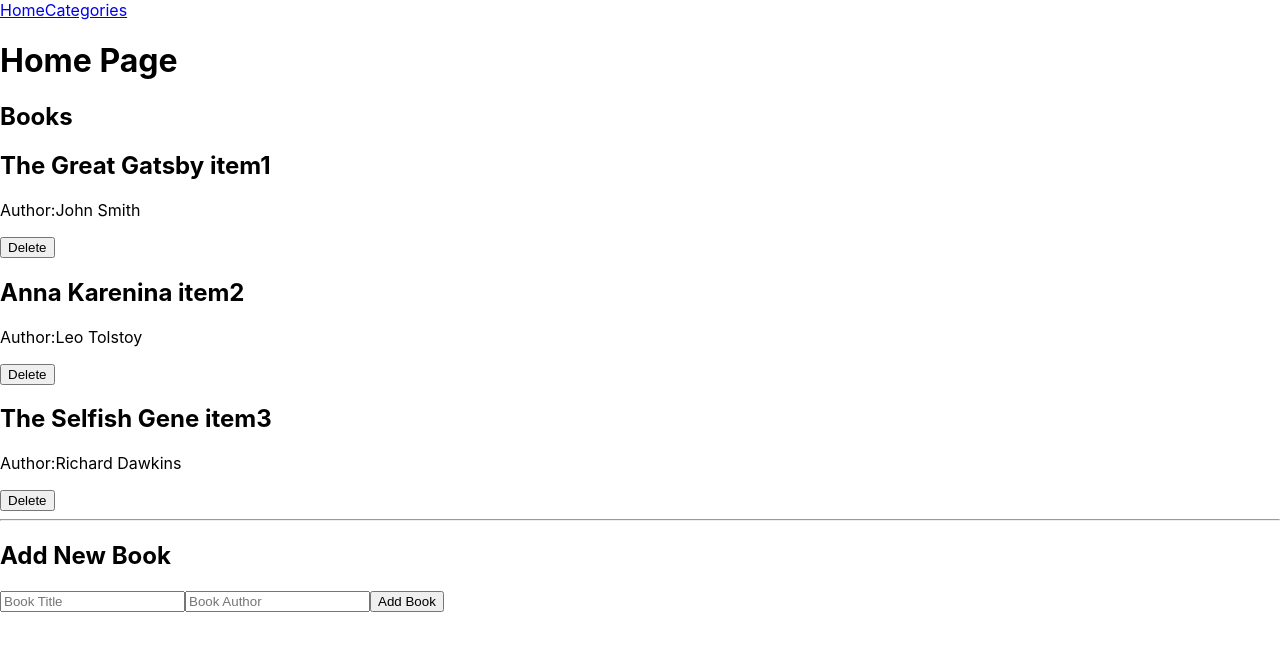
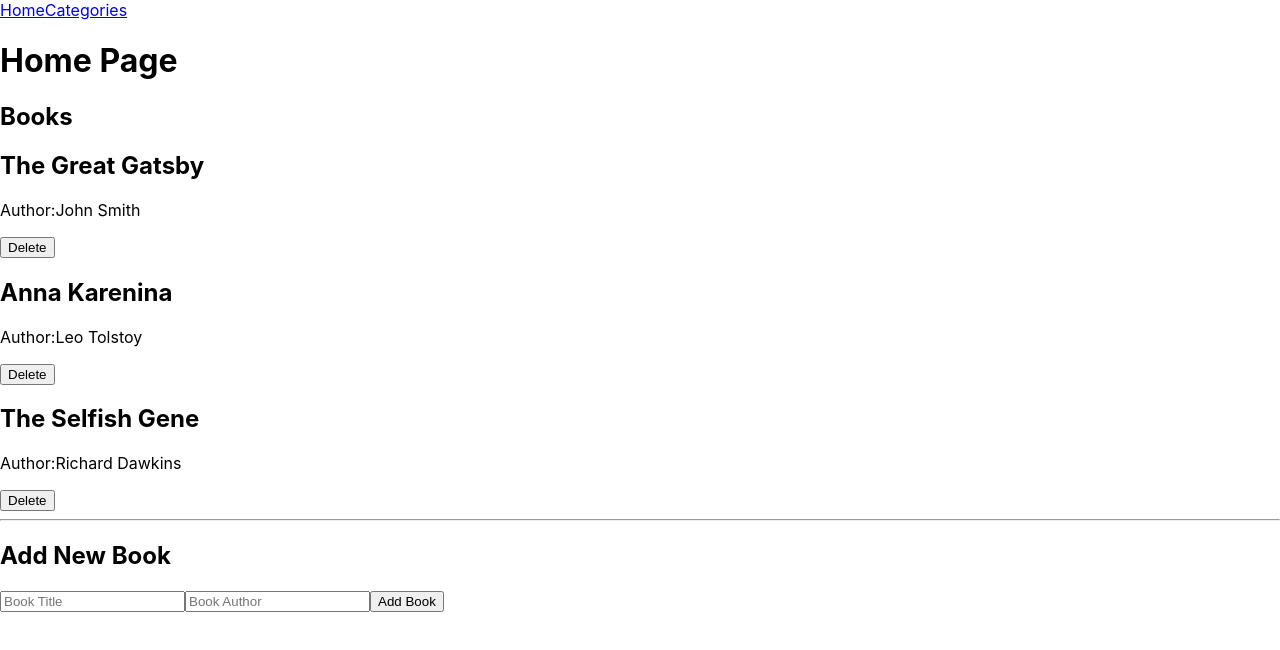
Before and after one commit to 78fatemanazari/react-bookstore, a React (Create React App) app: page / in a window 1280 px wide. Shown: the top 650 px of the page. Built offline with nearby package versions, Linux system fonts and the light colour scheme.

Commit message:
Addbook action add to the Bookform component

```diff
--- a/package.json
+++ b/package.json
@@ -13,6 +13,7 @@
     "react-redux": "^8.1.2",
     "react-router-dom": "^6.15.0",
     "react-scripts": "5.0.1",
+    "uuid": "^9.0.0",
     "web-vitals": "^2.1.4"
   },
   "scripts": {
--- a/src/components/BookForm.js
+++ b/src/components/BookForm.js
@@ -1,14 +1,24 @@
 import React, { useState } from 'react';
 import PropTypes from 'prop-types';
+import { useDispatch } from 'react-redux';
+import { addBook } from '../redux/books/booksSlice';
+import { v4 as uuidv4 } from 'uuid';
 
-const BookForm = ({ onAddBook }) => {
+const BookForm = () => {
   const [title, setTitle] = useState('');
   const [author, setAuthor] = useState('');
+
+  const dispatch = useDispatch();
 
   const handleSubmit = (e) => {
     e.preventDefault();
     if (title && author) {
-      onAddBook({ title, author });
+      const newBook = {
+        id: uuidv4(), // Generate a unique ID
+        title,
+        author,
+      };
+      dispatch(addBook(newBook));
       setTitle('');
       setAuthor('');
     }
--- a/src/components/BookStoreComponent.js
+++ b/src/components/BookStoreComponent.js
@@ -12,7 +12,7 @@ const BookStoreComponent = ({ book }) => {
 
   return (
     <div className="book">
-      <h2>{book.title} {book.item_id}</h2>
+      <h2>{book.title}</h2>
       <p>
         Author:
         {book.author}
```
Also changed, not shown: 1 other file (tests, documents, lock files or other folders).
